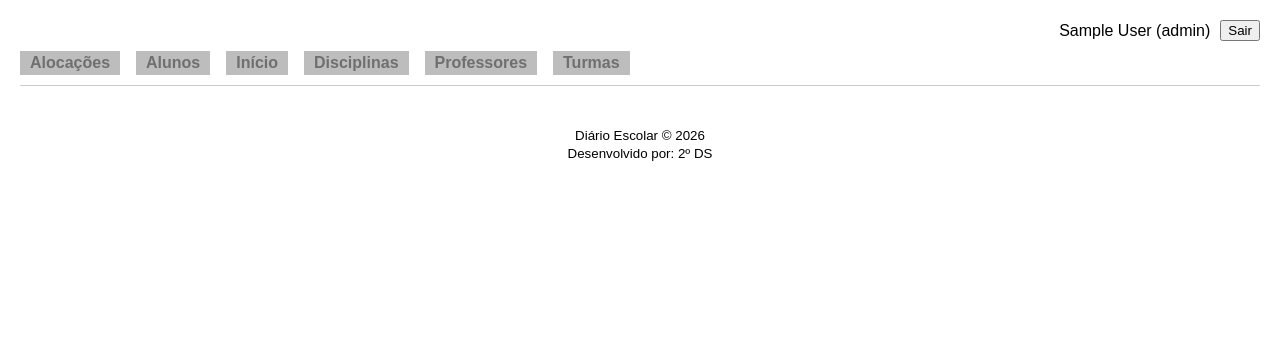
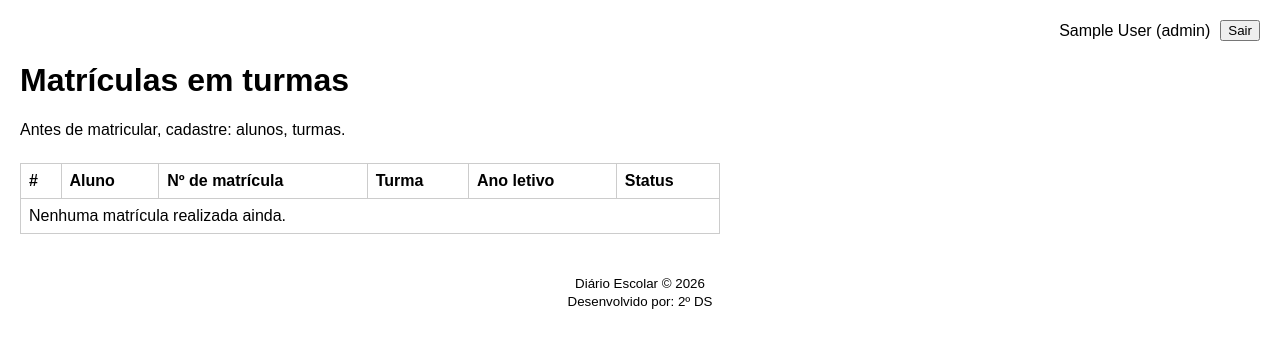
Before and after one commit to ravisantos/diario-escolar-online, a Flask app: page /admin/matriculas in a window 1280 px wide. Shown: the top 348 px of the page. Run offline with Flask 3, Linux system fonts and the light colour scheme; the visitor is signed in with stand-in values (Sample User, id 1).

Commit message:
Adicionada página de matricula + ligar aluno a turma

```diff
--- a/diario-escolar/routes/admin.py
+++ b/diario-escolar/routes/admin.py
@@ -7,10 +7,12 @@ from models.disciplina import Disciplina
 from models.turma import Turma
 from models.professor import Professor
 from models.aluno import Aluno
+from models.matricula import Matricula
 
 from routes.decorators import login_obrigatorio
 
 from services.usuarios import criar_professor, criar_aluno
+from services.matricula import matricular
 
 admin_bp = Blueprint('admin', __name__)
 
@@ -113,7 +115,35 @@ def turmas():
 @admin_bp.route('/matriculas', methods=['GET', 'POST'])
 @login_obrigatorio('admin')
 def matriculas():
-    return render_template('admin/matriculas.html')
+    if request.method == 'POST':
+        try:
+            matricular(
+                request.form.get('aluno_id', type=int),
+                request.form.get('turma_id', type=int),
+            )
+        except ValueError as erro:
+            flash(str(erro), 'erro')
+        else:
+            flash('Matrícula realizada.', 'sucesso')
+            return redirect(url_for('admin.matriculas'))
+
+    lista_alunos = Aluno.query.join(Usuario).order_by(Usuario.nome).all()
+    lista_turmas = Turma.query.order_by(Turma.ano_letivo.desc(), Turma.nome).all()
+
+    faltando = []
+    if not lista_alunos:
+        faltando.append('alunos')
+    if not lista_turmas:
+        faltando.append('turmas')
+
+    lista = (Matricula.query
+             .join(Matricula.aluno).join(Aluno.usuario)
+             .order_by(Usuario.nome)
+             .all())
+
+    return render_template('admin/matriculas.html',
+                           matriculas=lista, alunos=lista_alunos,
+                           turmas=lista_turmas, faltando=faltando)
 
 # Alunos
 
--- a/diario-escolar/templates/admin/base_admin.html
+++ b/diario-escolar/templates/admin/base_admin.html
@@ -13,6 +13,7 @@
     <a href="{{ url_for('admin.alunos') }}" target="_self">Alunos</a>
     <a href="{{ url_for('admin.dashboard') }}" target="_self">Início</a>
     <a href="{{ url_for('admin.disciplinas') }}" target="_self">Disciplinas</a>
+    <a href="{{ url_for('admin.matriculas') }}">Matrículas</a>
     <a href="{{ url_for('admin.professores') }}" target="_self">Professores</a>
     <a href="{{ url_for('admin.turmas') }}" target="_self">Turmas</a>
   </nav>
--- a/diario-escolar/templates/admin/matriculas.html
+++ b/diario-escolar/templates/admin/matriculas.html
@@ -1 +1,53 @@
 {% extends 'admin/base_admin.html' %}
+{% block conteudo %}
+<h1>Matrículas em turmas</h1>
+
+{% if faltando %}
+  <p class="erro">Antes de matricular, cadastre: {{ faltando|join(', ') }}.</p>
+{% else %}
+  <form method="post">
+    <label>Aluno
+      <select name="aluno_id" required>
+        <option value="">Selecione...</option>
+        {% for aluno in alunos %}
+          <option value="{{ aluno.id }}">{{ aluno.usuario.nome }} ({{ aluno.ra }})</option>
+        {% endfor %}
+      </select>
+    </label>
+
+    <label>Turma
+      <select name="turma_id" required>
+        <option value="">Selecione...</option>
+        {% for turma in turmas %}
+          <option value="{{ turma.id }}">{{ turma.nome }} / {{ turma.ano_letivo }}</option>
+        {% endfor %}
+      </select>
+    </label>
+
+    <button type="submit">Matricular</button>
+  </form>
+{% endif %}
+
+<table>
+  <thead>
+    <tr>
+      <th>#</th><th>Aluno</th><th>Nº de matrícula</th>
+      <th>Turma</th><th>Ano letivo</th><th>Status</th>
+    </tr>
+  </thead>
+  <tbody>
+    {% for m in matriculas %}
+    <tr>
+      <td>{{ loop.index }}</td>
+      <td>{{ m.aluno.usuario.nome }}</td>
+      <td>{{ m.aluno.ra }}</td>
+      <td>{{ m.turma.nome }}</td>
+      <td>{{ m.turma.ano_letivo }}</td>
+      <td>{{ m.status }}</td>
+    </tr>
+    {% else %}
+    <tr><td colspan="6">Nenhuma matrícula realizada ainda.</td></tr>
+    {% endfor %}
+  </tbody>
+</table>
+{% endblock %}
```
Also changed, not shown: diario-escolar/services/matricula.py (added, +30 -0 lines).
